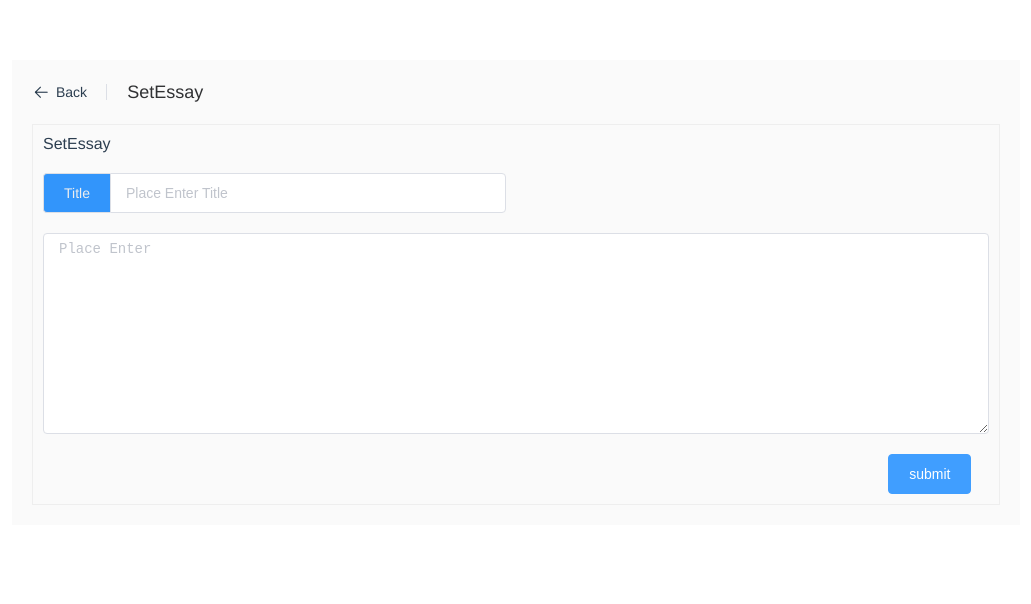
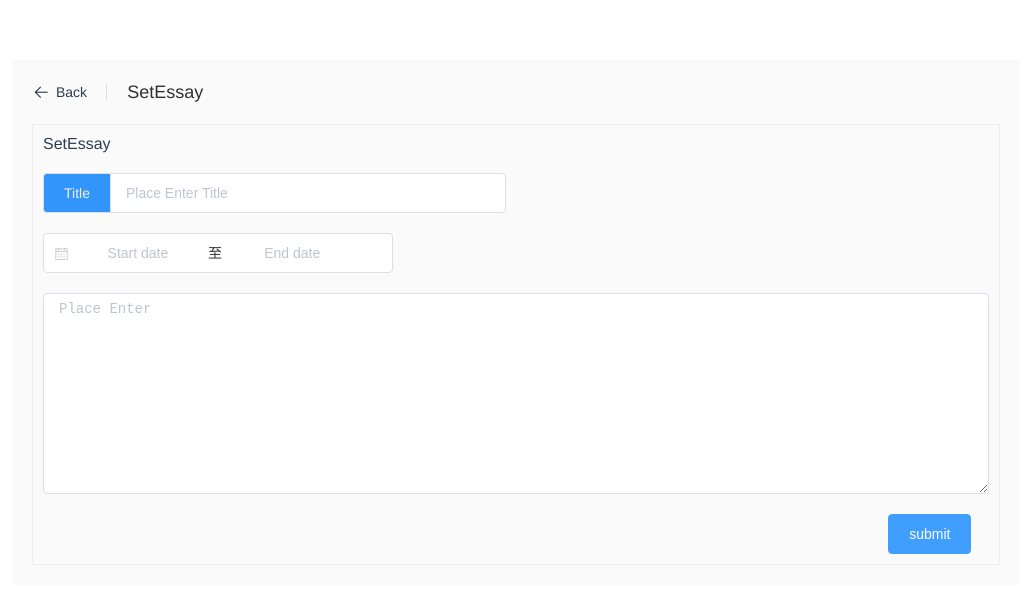
Before and after one commit to yuruojie777/DeepM, a Vue app in the folder elec5620/: page /setEssay in a window 1280 px wide. Shown: the top 604 px of the page, without its empty margins (124-1155 px from the left). Built offline with nearby package versions, Linux system fonts and the light colour scheme.

Commit message:
新增setEssay date-picker

```diff
--- a/elec5620/src/views/SetEssay.vue
+++ b/elec5620/src/views/SetEssay.vue
@@ -20,6 +20,19 @@
             </el-input>
           </el-col>
         </el-row>
+        <el-row style="margin-top:20px">
+          <el-col :span="12" :offset="0">
+            <el-date-picker
+              v-model="date"
+              type="daterange"
+              range-separator="至"
+              start-placeholder="Start date"
+              end-placeholder="End date"
+              value-format="yyyy-MM-dd"
+            >
+            </el-date-picker>
+          </el-col>
+        </el-row>
         <el-input
           type="textarea"
           :rows="9"
@@ -30,7 +43,9 @@
         </el-input>
         <el-row :gutter="20" style="margin-top: 20px">
           <el-col :span="2" :push="21">
-            <el-button type="primary" size="default" @click="submitFn">submit</el-button>
+            <el-button type="primary" size="default" @click="submitFn"
+              >submit</el-button
+            >
           </el-col>
         </el-row>
       </div>
@@ -44,6 +59,7 @@ export default {
     return {
       score: "",
       textarea: "",
+      date: ""
     };
   },
   methods: {
```
